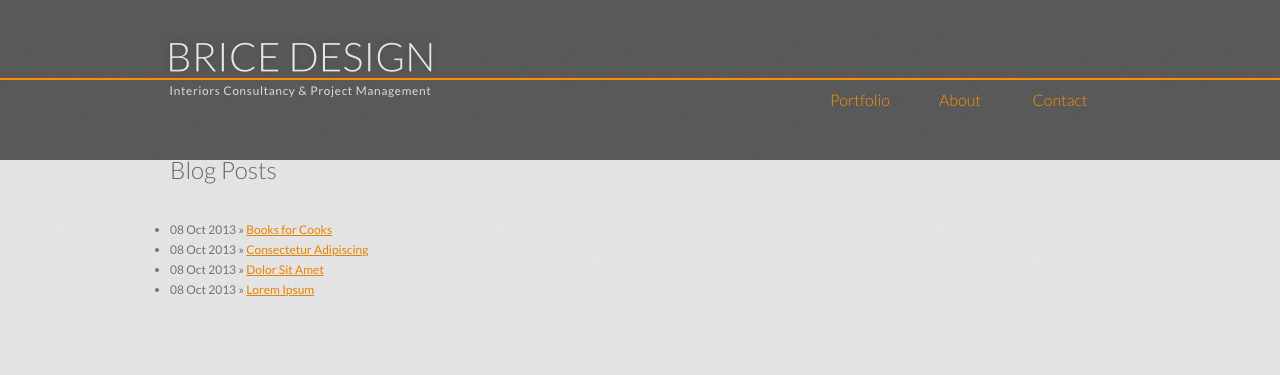
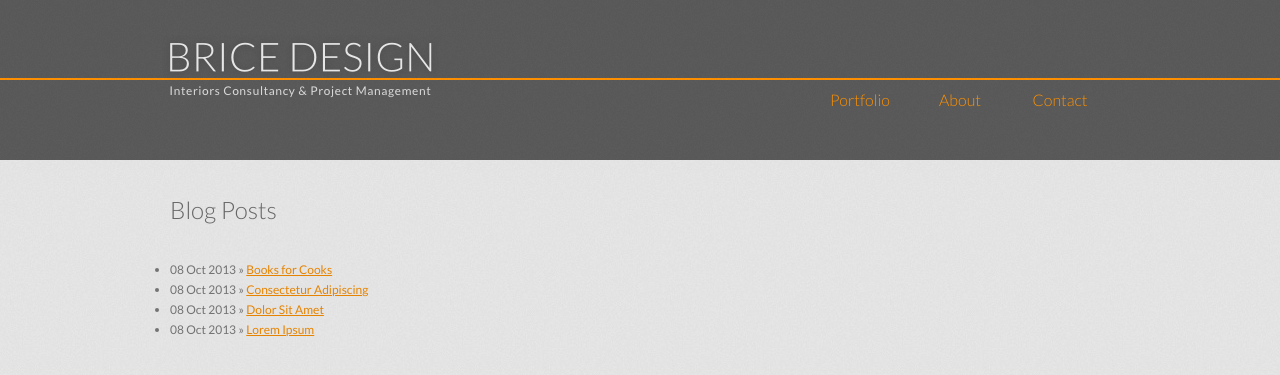
Before and after one commit to bricedesign/bricedesign.github.io, a Jekyll site: the page built from index.html, in a window 1280 px wide. Shown: the top 375 px of the page. Built offline with Jekyll 4.4.1, drawn with Linux system fonts in a browser that asks for light colours; Markdown is read by kramdown in place of the engine named in the settings.

Commit message:
Added provisional heading typography Fixed header margins and alignment at smaller viewport widths Fixed masthead heading and link positioning Fixed main content wrapper top and bottom margins Added media query for high resolution images in larger viewports

```diff
--- a/css/bricedesign.css
+++ b/css/bricedesign.css
@@ -48,9 +48,24 @@
   margin-bottom: 40px;
 }
 
+h2, h3, h4, h5, h6 {
+  line-height: 20px;
+}
+
 h2 {
+  font-size: 20px;
+}
+
+h3 {
+  font-size: 18px;
+}
+
+h4 {
   font-size: 16px;
-  line-height: 20px;
+}
+
+article > h4 {
+  text-align: center;
 }
 
 /* Links */
@@ -77,7 +92,7 @@
 body > header > div.wrapper {
   position: relative;
   width: 100%;
-  max-width: 980px;
+  max-width: 1020px;
   height: 180px;
   margin-left: auto;
   margin-right: auto;
@@ -85,7 +100,7 @@
 
 /* Masthead */
 
-#masthead {
+hgroup#masthead {
   width: 280px;
   height: 70px;
   position: absolute;
@@ -95,6 +110,32 @@
   background: url(/images/masthead.png) left top no-repeat;
   background-size: 280px 70px;
   text-indent: -1000%;
+}
+
+#masthead > h1 {
+  position: absolute;
+  margin: 0;
+  top: 0;
+  right: 0;
+  bottom: 20px;
+  left: 0;
+}
+
+#masthead > h1 > a {
+  position: absolute;
+  top: 10px;
+  right: 10px;
+  bottom: 10px;
+  left: 10px;
+}
+
+#masthead > h2 {
+  position: absolute;
+  margin: 0;
+  top: 50;
+  right: 0;
+  bottom: 0;
+  left: 0;
 }
 
 #masthead a {
@@ -138,7 +179,7 @@
 }
 
 #root-nav ul li.here {
-  background: url(/images/topnav-lowlight-lower@2x.png) left top no-repeat;
+  background: url(/images/topnav-lowlight-lower.png) left top no-repeat;
   background-size: 100px 40px;
 }
 
@@ -153,7 +194,7 @@
 #content-wrapper {
   width: 100%;
   max-width: 1020px;
-  margin: 0 auto;
+  margin: 40px auto 60px auto;
   padding-left: 10px;
   padding-right: 10px;
   box-sizing: border-box;
@@ -191,7 +232,24 @@
   cursor: -moz-zoom-in;
 }
 
-/* Viewports 660px or Larger */
+a.folio-thumb {
+  display: block;
+  float: left;
+  text-align: right;
+  margin-bottom: 20px;
+  margin-right: 20px;
+}
+
+a.folio-thumb img {
+  /*width: 220px;
+  height: 160px;*/
+}
+
+div.folio-thumb-grid {
+  margin-right: -20px;
+}
+
+/* Viewports 660px or Wider */
 
 @media only screen and (min-width:660px) {
   article div.gallery {
@@ -212,7 +270,7 @@
 
 }
 
-/* Viewports 900px or Larger */
+/* Viewports 900px or Wider */
 
 @media only screen and (min-width:900px) {
   #content-wrapper {
@@ -260,29 +318,39 @@
 
   #root-nav {
     top: 80px;
-    right: 20px;
+    right: 40px;
     margin-right: 0;
   }
 
   #root-nav ul li.here {
-    background-image: url(/images/topnav-lowlight-upper@2x.png);
+    background-image: url(/images/topnav-lowlight-upper.png);
   }
 
   /* Masthead */
 
-  #masthead {
-    left: 10px;
+  hgroup#masthead {
+    left: 30px;
     margin-left: 0;
   }
+
+  /* Page Header */
 
   #page-header-wrapper {
     max-width: 1020px;
     height: 120px;
   }
+
+  /* Article */
+
+  article > h4 {
+    text-align: left;
+  }
 }
 
+/* High Resolution */
+
 @media (min-resolution: 100dpi), (-webkit-min-device-pixel-ratio: 1.1) {
-  #masthead {
+  hgroup#masthead {
     background-image: url(/images/masthead@2x.png);
   }
 
@@ -293,4 +361,16 @@
   #all-projects-nav ul li.here {
     background-image: url(/images/sidenav-lowlight@2x.png);
   }
+
+  #root-nav ul li.here {
+    background-image: url(/images/topnav-lowlight-lower@2x.png);
+  }
 }
+
+/* High Resolution Viewports 900px or Wider */
+
+@media (min-width:900px) and (min-resolution: 100dpi), (min-width:900px) and (-webkit-min-device-pixel-ratio: 1.1) {
+  #root-nav ul li.here {
+    background-image: url(/images/topnav-lowlight-upper@2x.png);
+  }
+}
```
